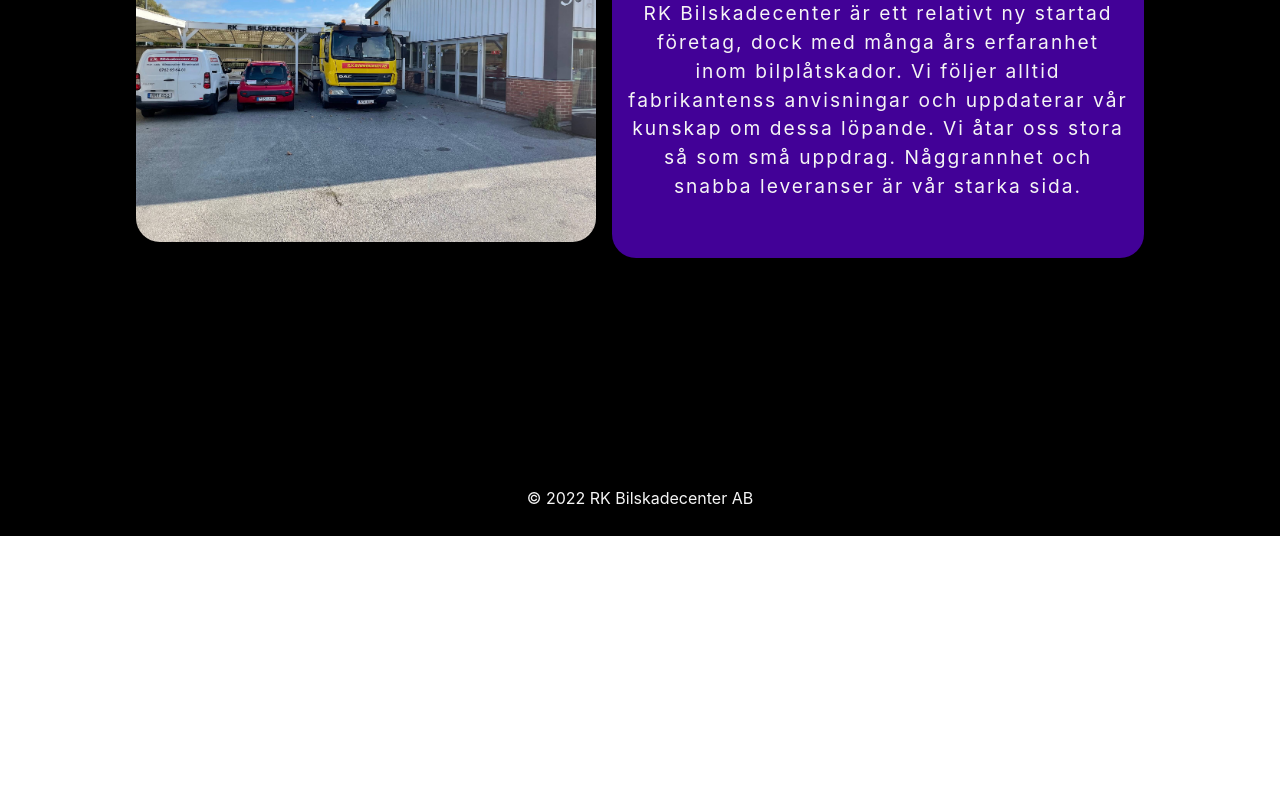
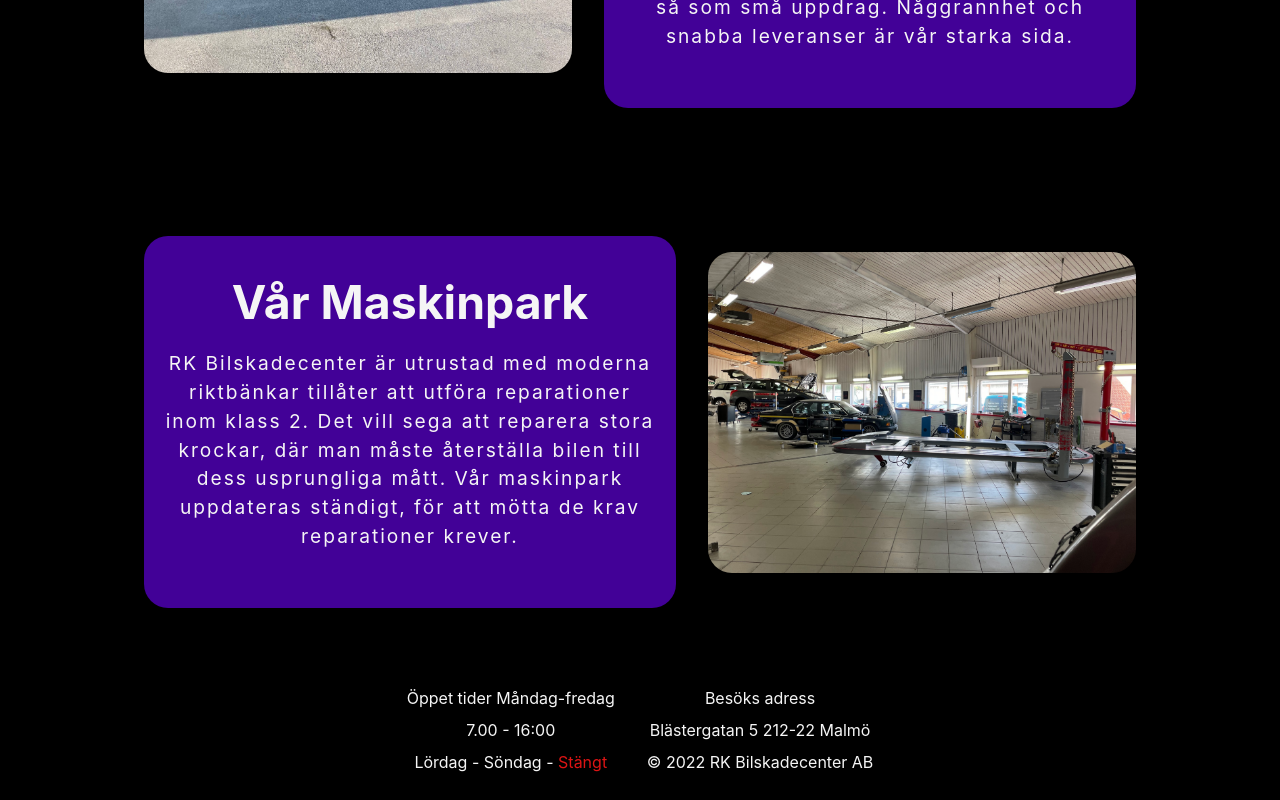
Before and after one commit to DJendryczka/react-rkbil, a React (Create React App) app: page /About in a window 1280 px wide. Shown: the part 408-1208 px from the top of the page. Before the commit the page ends 944 px from the top, so only its background shows below. Built offline with nearby package versions, Linux system fonts and the light colour scheme.

Commit message:
Add 2 cards to about page

```diff
--- a/src/components/Footer.js
+++ b/src/components/Footer.js
@@ -2,8 +2,17 @@ import React from 'react'
 import '../components/styles/Footer.css'
 const Footer = () => {
   return (
-    <div>
+    <div className='footer-container'>
+       <div className='footer-card'>
+       <p className='footer'>Öppet tider Måndag-fredag</p>
+       <p className='footer'>7.00 - 16:00</p>
+       <p className='footer'>Lördag - Söndag - <span className='company-name'>Stängt</span></p>
+       </div>
+       <div className='footer-card'>
+       <p className='footer'>Besöks  adress</p>
+       <p className='footer'>Blästergatan 5 212-22 Malmö</p>
        <p className='footer'>&copy; 2022 RK Bilskadecenter AB</p>
+       </div>
     </div>
   )
 }
--- a/src/components/pages/About.js
+++ b/src/components/pages/About.js
@@ -1,6 +1,7 @@
 import React from 'react';
 import '../styles/About.css';
 import Aboutimg from '../../assets/rkfront.jpg';
+import Maskinimg from '../../assets/benk.jpg';
 
 const About = () => {
   return (
@@ -20,6 +21,19 @@ const About = () => {
           </p>
         </div>
       </div>
+      <div className='container-box'>
+        <div className='box'>
+          <h1 className='about-tittle'>Vår Maskinpark</h1>
+          <p className='about-text'>
+            RK Bilskadecenter är utrustad med moderna riktbänkar tillåter att
+            utföra reparationer inom klass 2. Det vill sega att reparera stora krockar, där man måste
+            återställa bilen till dess usprungliga mått. Vår maskinpark uppdateras ständigt, för att mötta de krav reparationer krever.
+          </p>
+        </div>
+        <div className='img-box'>
+          <img src={Maskinimg} alt='RK Bil dragbänk' className='img' />
+        </div>
+      </div>
     </div>
   );
 };
--- a/src/components/styles/About.css
+++ b/src/components/styles/About.css
@@ -1,15 +1,17 @@
 .container {
   width: 100vw;
-  height: 100vh;
+  height: auto;
   background-color: black;
   display: flex;
+  flex-direction: column;
   justify-content: space-evenly;
   align-items: center;
   padding-top: 5rem;
 }
 .container-box {
   width: 80vw;
-  height: 100vh;
+  height: auto;
+  margin: 3rem 0 ;
   background-color: black;
   display: flex;
   justify-content: space-evenly;
@@ -19,7 +21,7 @@
 .img-box {
   max-width: 500px;
   min-height: 340px;
-  margin: 0.5rem;
+  margin: 1rem;
 
   border-radius: 1.5rem;
 }
@@ -29,7 +31,7 @@
   background-color: rgb(66, 1, 151);
   padding: 1rem;
   border-radius: 1.5rem;
-  margin: 0.5rem;
+  margin: 1rem;
   display: flex;
   flex-direction: column;
   justify-content: center;
--- a/src/components/styles/Footer.css
+++ b/src/components/styles/Footer.css
@@ -1,7 +1,20 @@
+.footer-container{
+    display: flex;
+    justify-content: center;
+    align-items: center;
+    background-color: black;
+}
+.footer-card{
+    padding: 1rem;
+}
+
 .footer{
     margin: 0;
-    padding-top: 1rem;
-    background-color: black;
-    height: 3rem;
+    height: 2rem;
     color: whitesmoke;
 }
+@media screen and (max-width: 795px) {
+   .footer-container{
+    flex-direction: column;
+   }
+  }
--- a/src/components/styles/Navbar.css
+++ b/src/components/styles/Navbar.css
@@ -4,7 +4,7 @@
   background-color: #121619c7;
   width: 100%;
   height: auto;
-  position: absolute;
+  position: fixed;
   top: 0;
   z-index: 1;
 }
```
Also changed, not shown: src/assets/benk.jpg (added).
